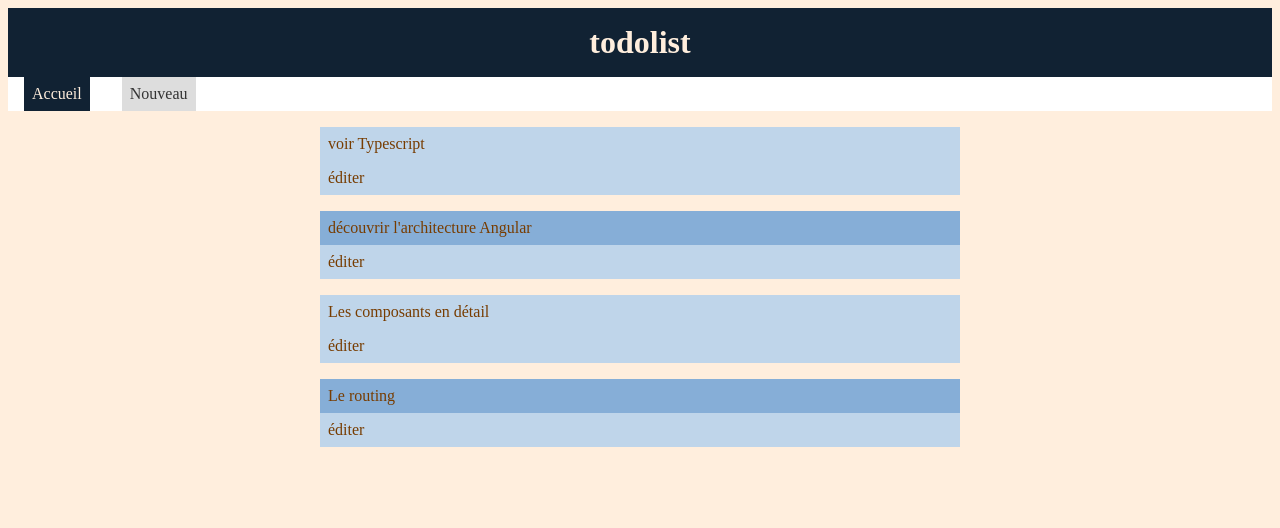
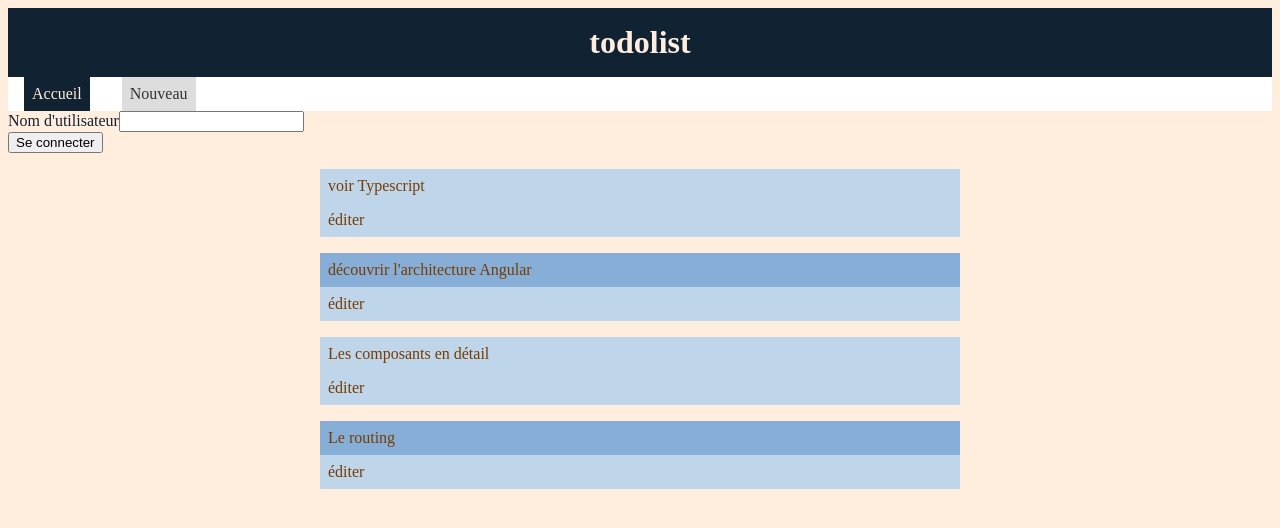
Before and after one commit to pbreteche/angular-2010, an Angular app: page /home in a window 1280 px wide. Shown: the top 528 px of the page. Built offline with nearby package versions, Linux system fonts and the light colour scheme.

Commit message:
create login component

```diff
--- a/src/app/app.component.html
+++ b/src/app/app.component.html
@@ -7,4 +7,6 @@
   </ul>
 </nav>
 
+<app-login></app-login>
+
 <router-outlet></router-outlet>
--- a/src/app/app.module.ts
+++ b/src/app/app.module.ts
@@ -16,6 +16,7 @@ import { RandomDirective } from './random.directive';
 import { ReactFormComponent } from './react-form/react-form.component';
 import { CustomValidatorDirective } from './custom-validator.directive';
 import {HttpClientModule} from '@angular/common/http';
+import { LoginComponent } from './auth/login/login.component';
 
 @NgModule({
   declarations: [
@@ -29,7 +30,8 @@ import {HttpClientModule} from '@angular/common/http';
     ParityDirective,
     RandomDirective,
     ReactFormComponent,
-    CustomValidatorDirective
+    CustomValidatorDirective,
+    LoginComponent
   ],
   imports: [
     BrowserModule,
--- /dev/null
+++ b/src/app/auth/login/login.component.html
@@ -0,0 +1,12 @@
+<form *ngIf="!auth.isLoggedIn; else logoutLink"
+      (ngSubmit)="login(); form.reset()" #form="ngForm"
+>
+  <div>
+    <label for="login-username">Nom d'utilisateur</label>
+    <input name="username" id="login-username" [(ngModel)]="username">
+  </div>
+  <button>Se connecter</button>
+</form>
+<ng-template #logoutLink>
+  <a (click)="logout()">Déconnexion({{ auth.user.username }})</a>
+</ng-template>
--- /dev/null
+++ b/src/app/auth/login/login.component.ts
@@ -0,0 +1,30 @@
+import { Component, OnInit } from '@angular/core';
+import {AuthService} from '../auth.service';
+import {Router} from '@angular/router';
+
+@Component({
+  selector: 'app-login',
+  templateUrl: './login.component.html',
+  styleUrls: ['./login.component.scss']
+})
+export class LoginComponent implements OnInit {
+  username = '';
+
+  constructor(public auth: AuthService, private router: Router) { }
+
+  ngOnInit(): void {
+  }
+
+  logout(): void {
+    this.auth.logout();
+  }
+
+  login(): void {
+    this.auth.login(this.username).subscribe(val => {
+      this.username = '';
+      if (this.auth.redirectUrl) {
+        this.router.navigateByUrl(this.auth.redirectUrl);
+      }
+    });
+  }
+}
```
Also changed, not shown: src/app/auth/login/login.component.scss (added), 1 other file (tests, documents, lock files or other folders).
